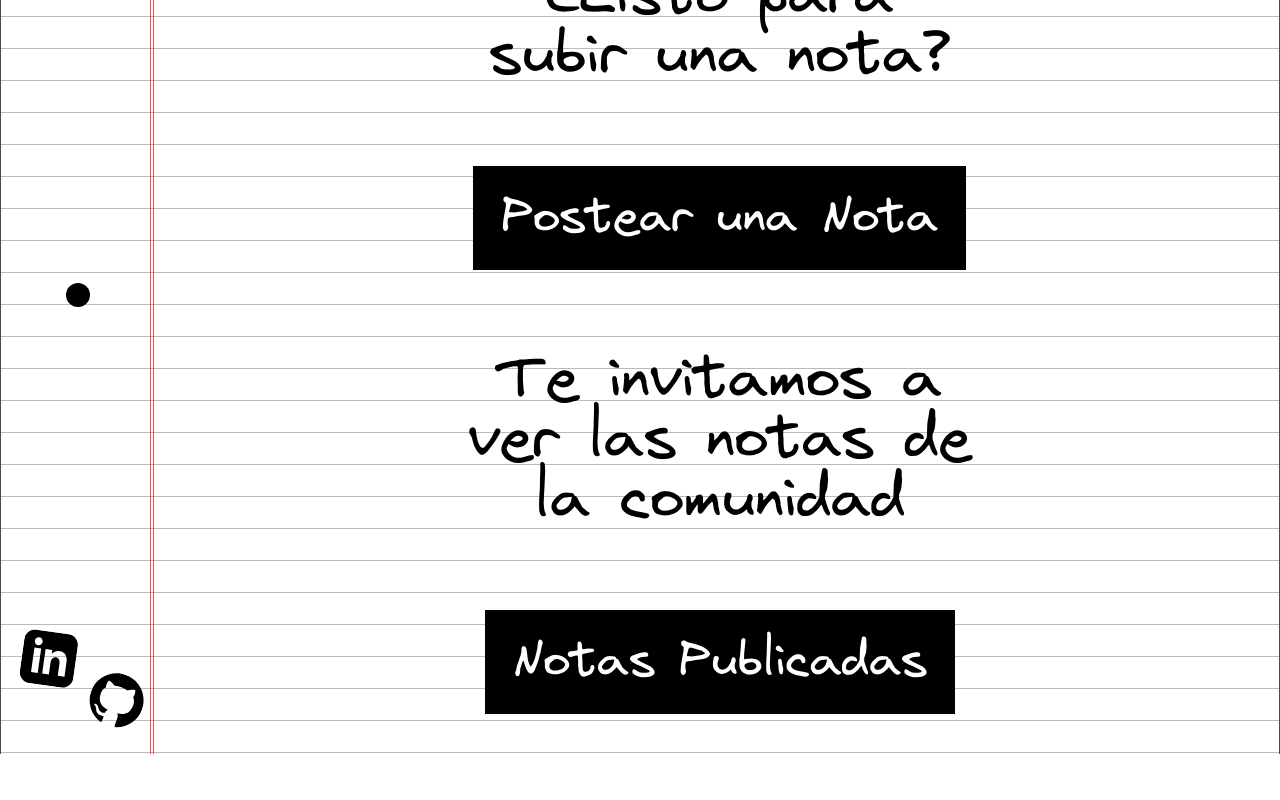
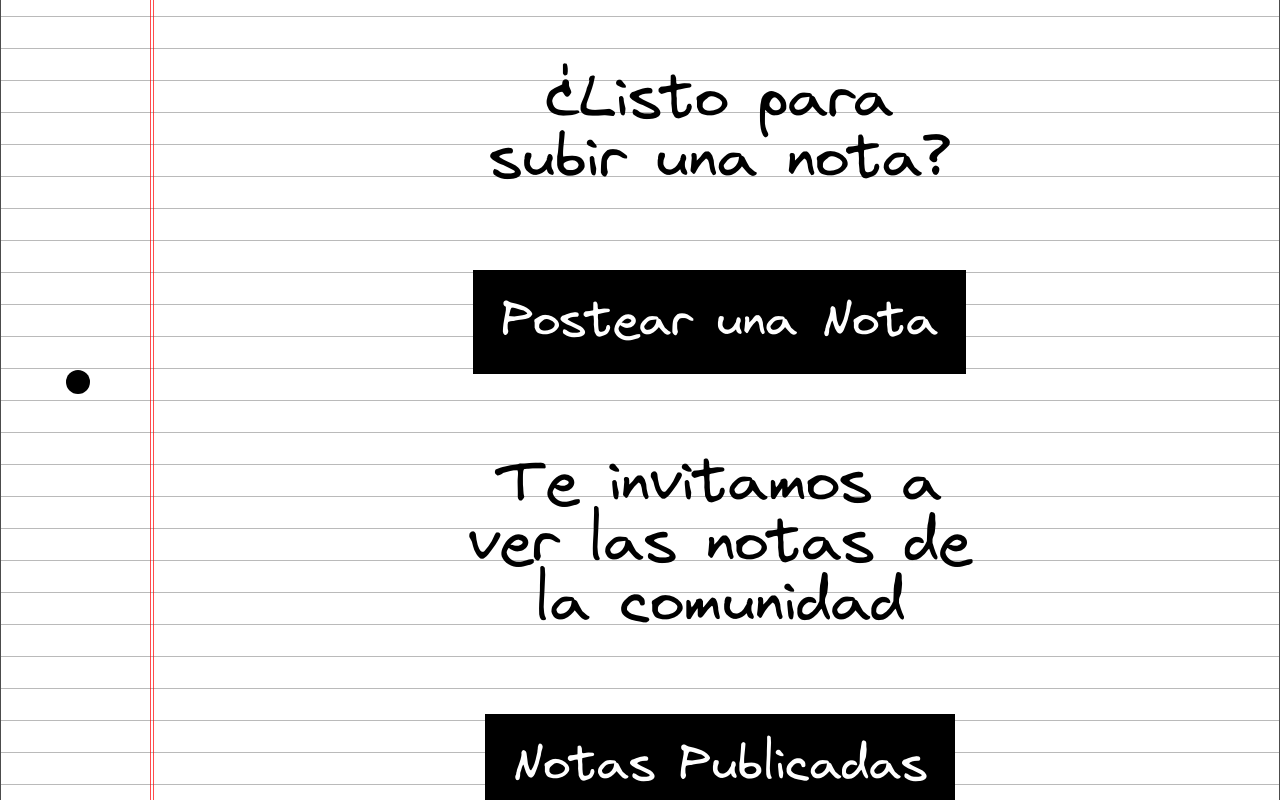
Before and after one commit to alexqs96/throwanote, a Next.js app: page / in a window 1280 px wide. Shown: the part 2000-2800 px from the top of the page. Before the commit the page ends 2754 px from the top, so only its background shows below. Built offline with nearby package versions, Linux system fonts and the light colour scheme.

Commit message:
fix: render with no js

```diff
--- a/src/app/layout.tsx
+++ b/src/app/layout.tsx
@@ -35,31 +35,9 @@ export default function RootLayout({
           <span></span>
           <span></span>
         </div>
+        <Header />
+        <PageWrapper>{children}</PageWrapper>
 
-        <PageWrapper>{children}</PageWrapper>
-        <footer className="absolute bottom-10 z-10 px-[1%] max-lg:hidden">
-          <div className="md:flex hidden items-center gap-6 w-fit rotate-[20deg]">
-            <a
-              className="-mt-8 -rotate-12 transition-transform duration-200 hover:-rotate-[19deg]"
-              href="https://www.linkedin.com/in/alexander-mamani"
-              target="_blank"
-              rel="noreferrer noopener"
-              aria-label="Linkedin Profile"
-            >
-              <LinkedinLogo size={54} />
-            </a>
-
-            <a
-              className="transition-transform duration-200 hover:-rotate-[19deg]"
-              href="https://github.com/alexqs96"
-              target="_blank"
-              rel="noreferrer noopener"
-              aria-label="Github Profile"
-            >
-              <GithubLogo size={54} />
-            </a>
-          </div>
-        </footer>
       </body>
     </html>
   );
```
